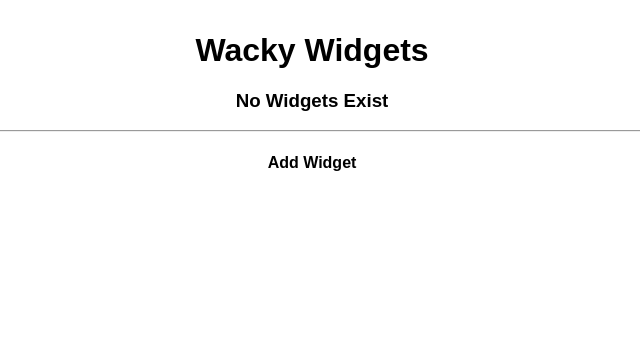
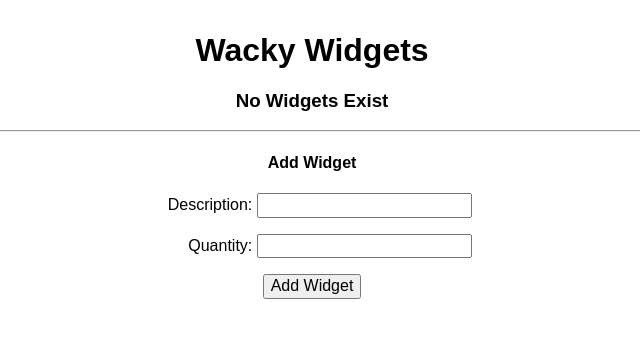
Before and after one commit to ericmbc/unit-3-assesment, a Django app: page / in a window 1280 px wide. Shown: the top 338 px of the page, without its empty margins (328-968 px from the left). Run offline with Django 3.2, Linux system fonts and the light colour scheme; data that the repository does not hold is empty; some libraries are stand-ins or nearby versions.

Commit message:
wdget form

```diff
--- a/widget/main_app/static/css/style.css
+++ b/widget/main_app/static/css/style.css
@@ -2,3 +2,18 @@ body {
     text-align: center;
     margin: 2rem;
 }
+
+label {
+    display: inline-block;
+    width: 100px;
+    text-align: right;
+}
+
+table {
+    margin: 2rem auto;
+}
+
+table a {
+    color: red;
+    text-decoration: none;
+}
--- a/widget/main_app/templates/base.html
+++ b/widget/main_app/templates/base.html
@@ -24,5 +24,11 @@
   {% endif %}
   <h4>Add Widget</h4>
 
+  <form method="POST">
+  {% csrf_token %}
+  {{ form.as_p }}
+  <input type="submit" class="btn" value="Add Widget">
+</form>
+
 </body>
 </html>
--- a/widget/main_app/views.py
+++ b/widget/main_app/views.py
@@ -1,8 +1,10 @@
 from django.shortcuts import render
 from .models import Widget
+from .forms import WidgetForm
 
 # Create your views here.
 def index(request):
     widget_list = Widget.objects.all()
     print(widget_list)
-    return render(request, 'index.html', {"widget_list": widget_list})
+    widget_form = WidgetForm()
+    return render(request, 'index.html', { 'widget_list': widget_list, 'form': widget_form})
```
